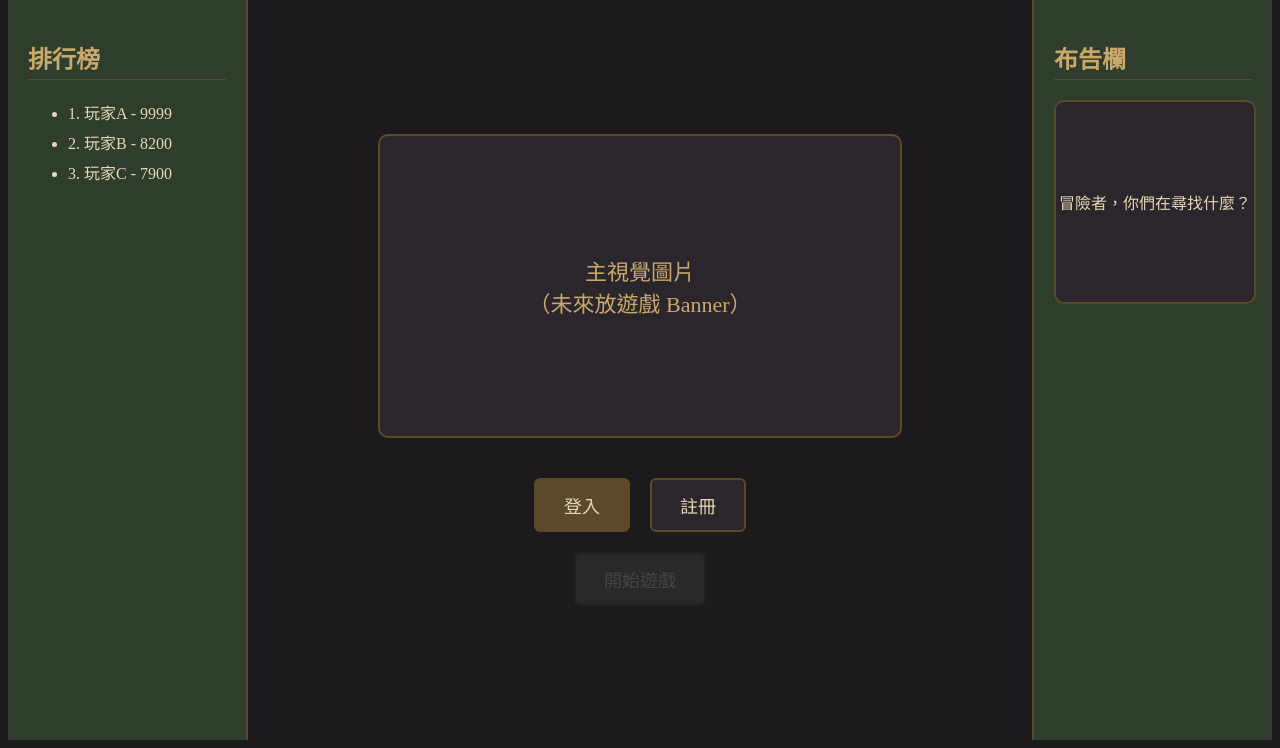
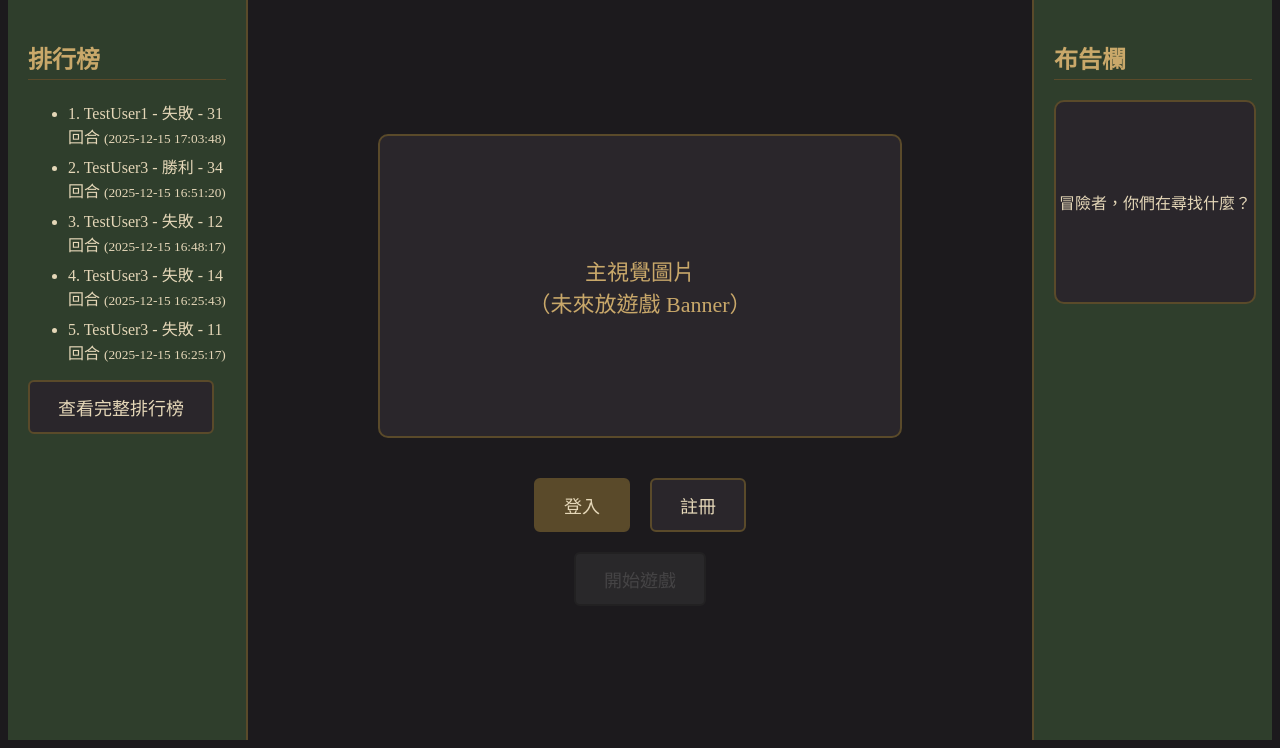
Before and after one commit to kurochan1901/WebGames_IReallyNeedTheCredit, a Flask app: page / in a window 1280 px wide. Shown: the part 74-822 px from the top of the page. Run offline with Flask 3, Linux system fonts and the light colour scheme; data comes from the database, SQL or seed files in the repository.

Commit message:
Add latest leaderboard successfully

```diff
--- a/templates/home.html
+++ b/templates/home.html
@@ -6,13 +6,28 @@
 
   <!-- 左側欄：排行榜（暫填資料） -->
   <aside class="side-panel left-panel">
-    <h2>排行榜</h2>
+    <h2>
+      <a href="{{ url_for('leaderboard') }}" style="text-decoration: none; color:inherit;">
+        排行榜
+      </a>
+    </h2>
+
+    <!-- 改用 /api/leaderboard -->
     <ul>
-      <li>1. 玩家A - 9999</li>
-      <li>2. 玩家B - 8200</li>
-      <li>3. 玩家C - 7900</li>
+      {% for r in recent_records %}
+      <li>
+        {{loop.index}}.
+        {{r["username"]}}
+        - {{"勝利" if r["winner"] == "player" else "失敗"}}
+        - {{r["rounds"]}} 回合
+        <small>({{r["played_at"]}})</small>
+      </li>
+      {% else %}
+      <li>目前還沒有任何遊玩紀錄</li>
+      {% endfor %}
     </ul>
-    <!-- 之後可改用 /api/leaderboard -->
+
+    <a class="btn" href="{{ url_for('leaderboard') }}">查看完整排行榜</a>
   </aside>
 
   <!-- 中央主視覺＋按鈕 -->
--- a/templates/leaderboard.html
+++ b/templates/leaderboard.html
@@ -51,7 +51,7 @@
   </table>
 
   <p style="margin-top:16px;">
-    <a class="btn" href="{{ url_for('home') if 'home' in globals() else '/' }}">回首頁</a>
+    <a class="btn" href="{{ url_for('home') }}">回首頁</a>
   </p>
 </div>
 
```
